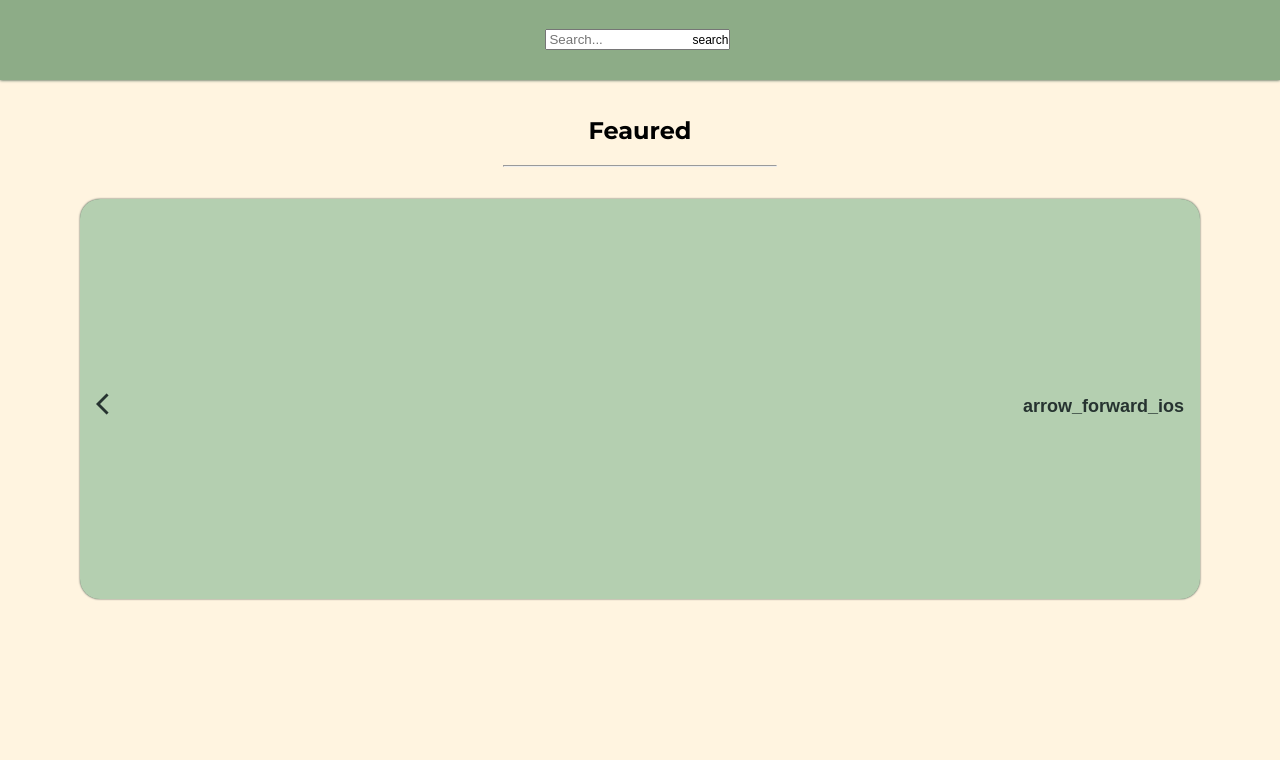
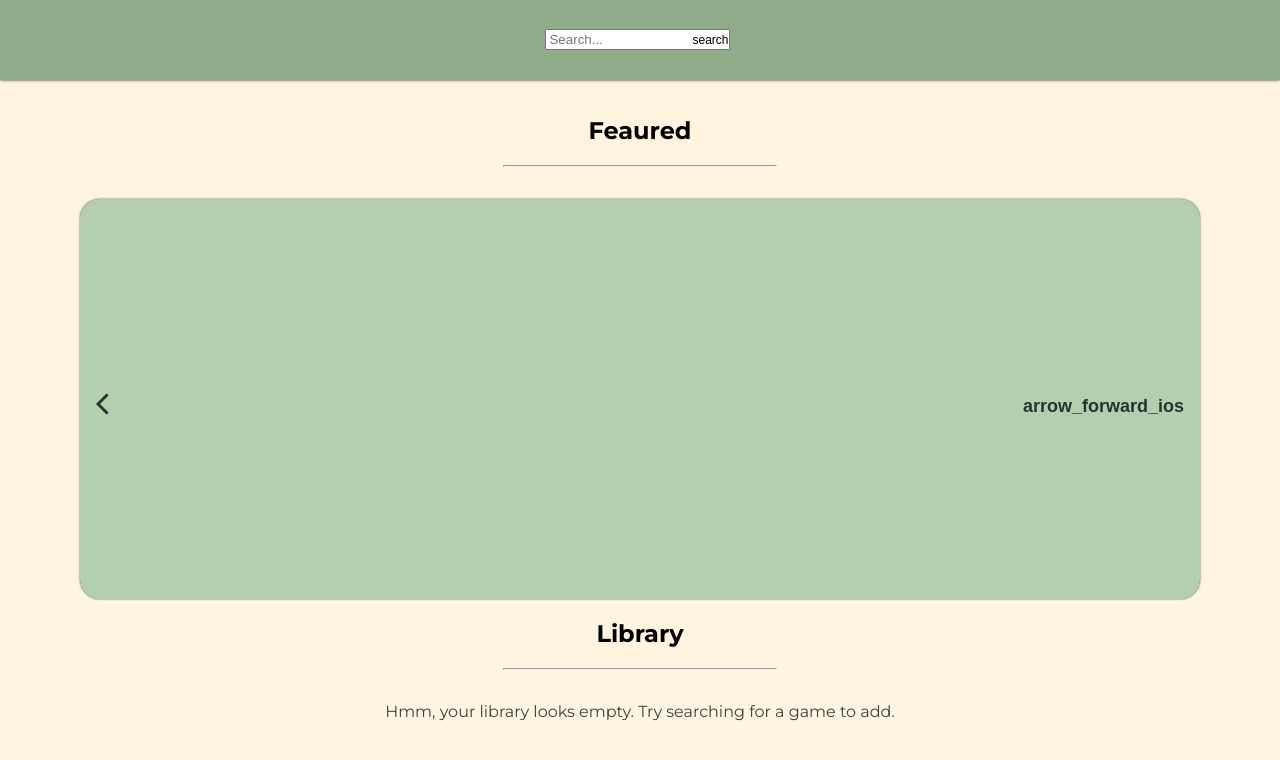
Before and after one commit to mwhancock/react-game-shelf, a React (Create React App) app: page / in a window 1280 px wide. Shown: the top 760 px of the page. Built offline with nearby package versions, Linux system fonts and the light colour scheme.

Commit message:
create library component and import into home

```diff
--- a/src/Home.jsx
+++ b/src/Home.jsx
@@ -1,4 +1,5 @@
 import Gallery from "./Gallery"
+import Library from "./Library"
 
 export default function Home() {
     return (
@@ -17,6 +18,7 @@ export default function Home() {
                     </section>
                 </section>
                 <Gallery />
+                <Library />
             </div>
         </>
     )
--- /dev/null
+++ b/src/Library.jsx
@@ -0,0 +1,21 @@
+export default function Library() {
+    return (
+        <>
+            <section id="library" className="page">
+                <section id="result_content">
+                    <div className="label">
+                        <h2>Search Results</h2>
+                    </div>
+                    <hr />
+                    <section id="search_results" className="grid-box games"></section>
+                </section>
+                <div className="label">
+                    <h2>Library</h2>
+                </div>
+                <hr  className="lib-hr"/>
+                <p id="empty-text" className="text">Hmm, your library looks empty. Try searching for a game to add.</p>
+                <section id="library-body" className="grid-box games"></section>
+            </section>
+        </>
+    )
+}
```
